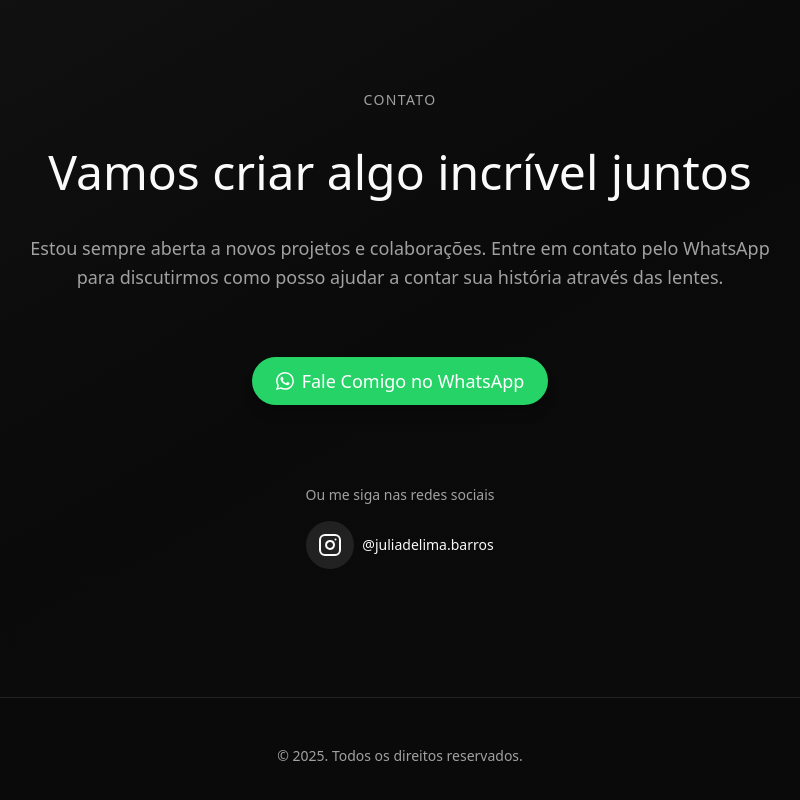
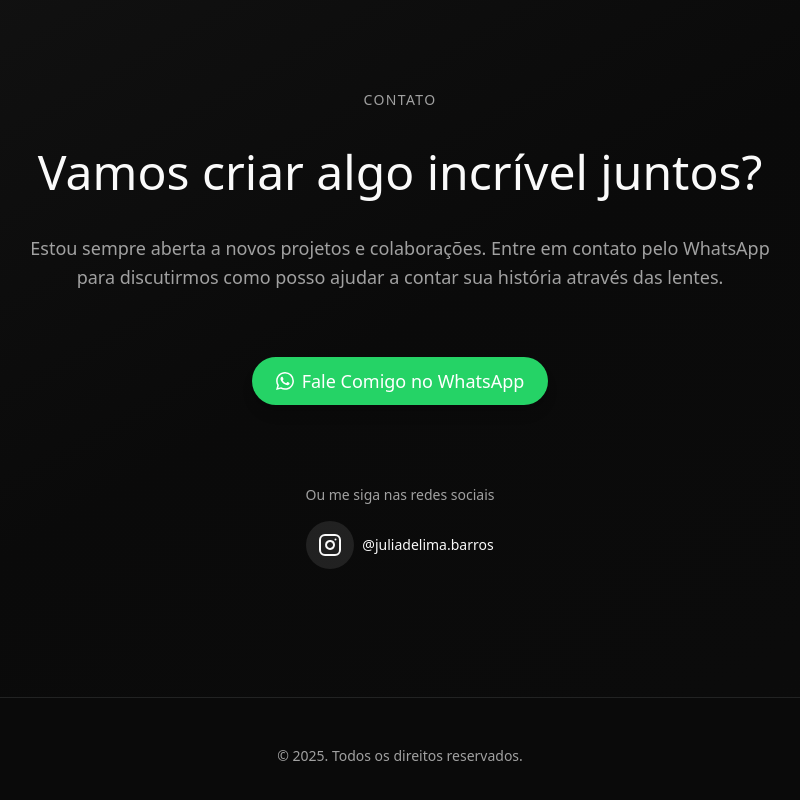
Before and after one commit to thiagoalvesfoz/portfolio-fotografia, a Next.js app: page / in a window 1280 px wide. Shown: the part 3230-4030 px from the top of the page, without its empty margins (240-1040 px from the left). Built offline with nearby package versions, Linux system fonts and the light colour scheme.

Commit message:
fix contact section

```diff
--- a/src/components/contact.tsx
+++ b/src/components/contact.tsx
@@ -14,7 +14,7 @@ export function Contact() {
         <div className="max-w-3xl mx-auto text-center space-y-8">
           <p className="text-sm tracking-widest text-muted-foreground uppercase">Contato</p>
           <h2 className="text-3xl md:text-4xl lg:text-5xl font-light leading-tight text-balance">
-            Vamos criar algo incrível juntos
+            Vamos criar algo incrível juntos?
           </h2>
           <p className="text-muted-foreground leading-relaxed text-pretty text-lg">
             Estou sempre aberta a novos projetos e colaborações. Entre em contato pelo WhatsApp para discutirmos como
```
